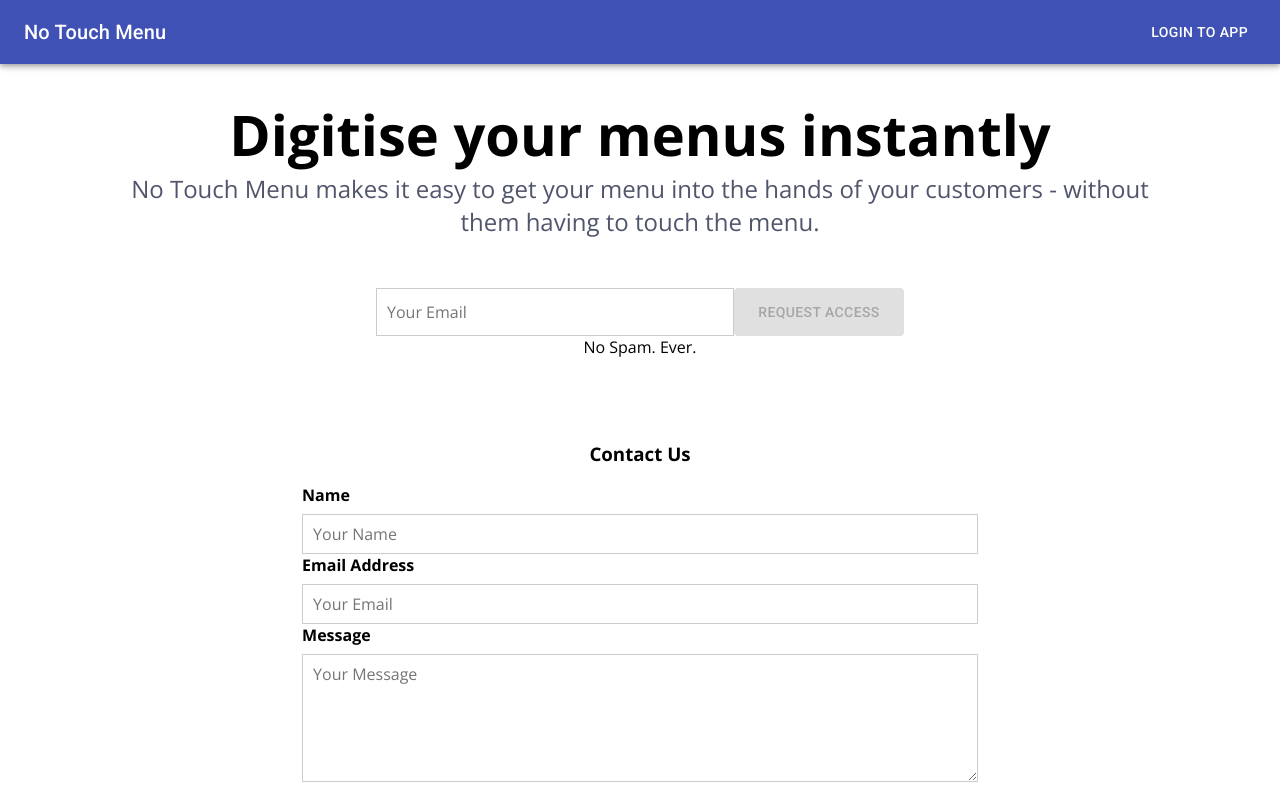
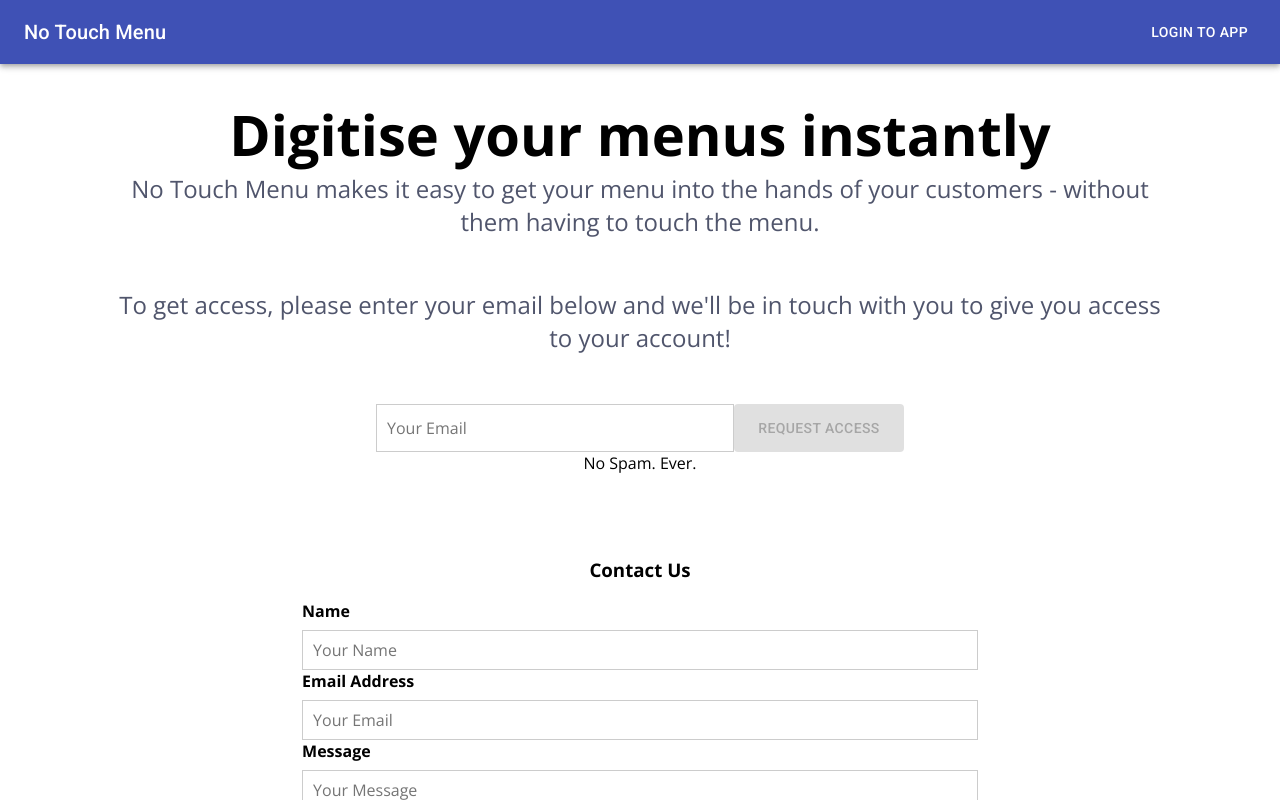
Before and after one commit to benAkehurst/no-touch-menu, a React (Create React App) app in the folder client/: page / in a window 1280 px wide. Shown: the top 800 px of the page. Built offline with nearby package versions, Linux system fonts and the light colour scheme.

Commit message:
feat(landin): add explainer text for beta request

```diff
--- a/client/src/Containers/Landing/Landing.js
+++ b/client/src/Containers/Landing/Landing.js
@@ -31,6 +31,10 @@ class Landing extends Component {
                 No Touch Menu makes it easy to get your menu into the hands of
                 your customers - without them having to touch the menu.
               </span>
+              <span className={classes.Subheader}>
+                To get access, please enter your email below and we'll be in
+                touch with you to give you access to your account!
+              </span>
               <div className={classes.BetaRequest}>
                 <BetaRequest></BetaRequest>
                 No Spam. Ever.
```
